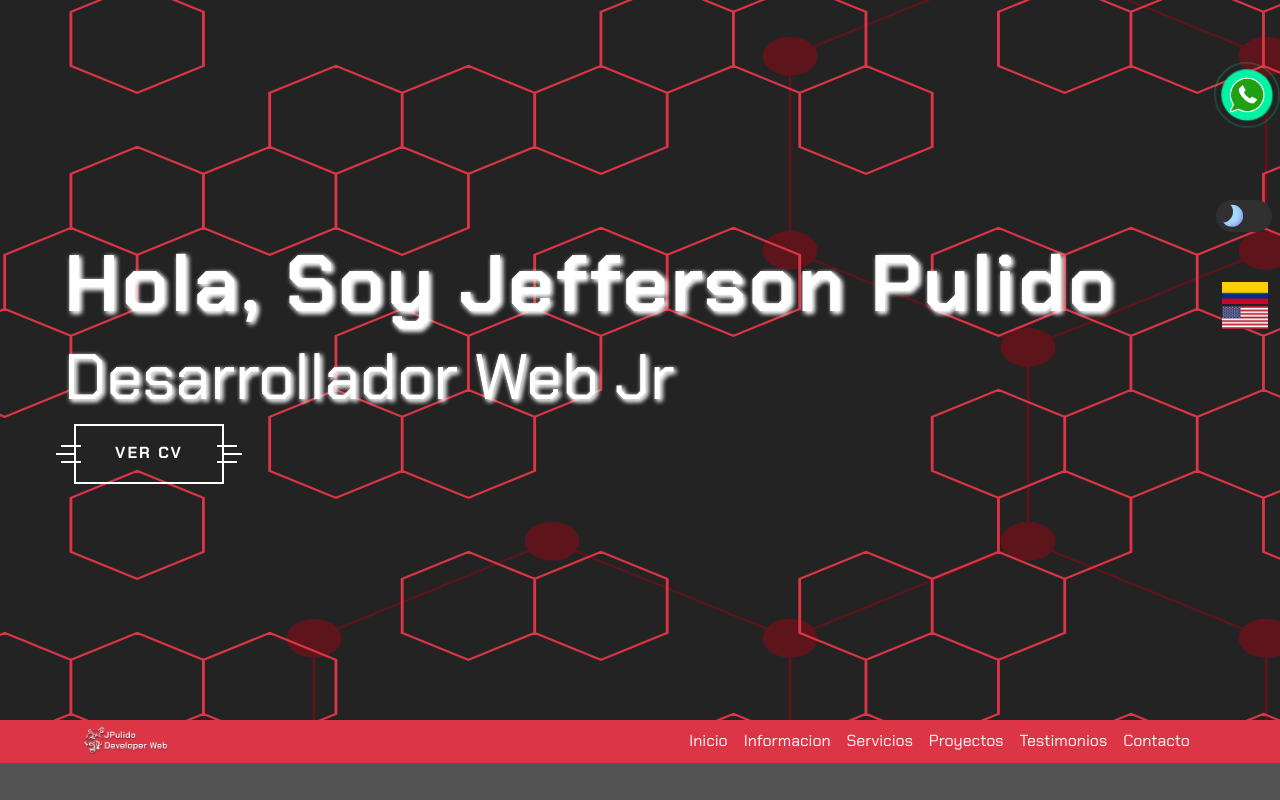
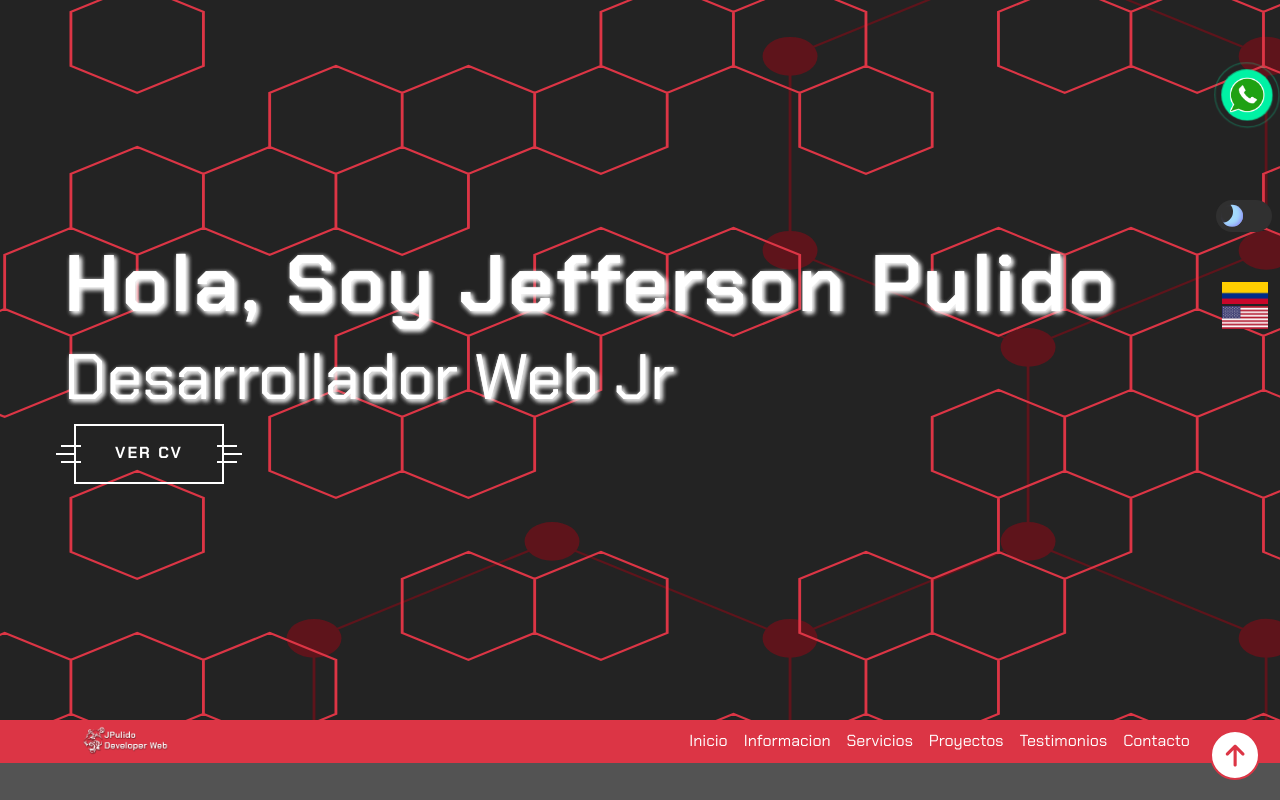
Before and after one commit to JeffersonPulido/PortfolioJP, a React (Vite) app: page / in a window 1280 px wide. Shown: the top 800 px of the page. Built offline with nearby package versions, Linux system fonts and the light colour scheme.

Commit message:
Arrow to up change

```diff
--- /dev/null
+++ b/src/components/upArrow/UpArrow.css
@@ -0,0 +1,35 @@
+.scrollTop {
+    position: fixed;
+    bottom: 20px;
+    z-index: 1500;
+    cursor: pointer;
+    animation: fadeIn 0.3s;
+    transition: opacity 0.4s;
+    right: 20px;
+    left: auto;
+    background: white;
+    padding: 10px;
+    border-radius: 50%;
+    color: var(--coloraccesorios);
+    width: 50px;
+    height: 50px;
+    display: flex;
+    justify-content: center;
+    text-align: center;
+    align-items: center;
+    font-size: 25px;
+    border: 2px solid var(--coloraccesorios);
+}
+
+.scrollTop:hover {
+  opacity: 1;
+}
+
+@keyframes fadeIn {
+  0% {
+    opacity: 0;
+  }
+  100% {
+    opacity: 0.5;
+  }
+}
--- /dev/null
+++ b/src/components/upArrow/UpArrow.jsx
@@ -0,0 +1,29 @@
+
+import React, {useState} from 'react';
+import "./UpArrow.css";
+
+export const UpArrow = () => {
+  const [showScroll, setShowScroll] = useState(false);
+
+  const checkScrollTop = () => {
+    if (!showScroll && window.pageYOffset > 400) {
+      setShowScroll(true);
+    } else if (showScroll && window.pageYOffset <= 400) {
+      setShowScroll(false);
+    }
+  };
+
+  const scrollTop = () => {
+    window.scrollTo({ top: 0, behavior: "smooth" });
+  };
+
+  window.addEventListener("scroll", checkScrollTop);
+
+  return (
+    <>
+      <a href="#">
+        <span data-aos="zoom-in" className="scrollTop fa-solid fa-arrow-up" onClick={scrollTop}></span>
+      </a>
+    </>
+  );
+};
--- a/src/pages/PageInit.jsx
+++ b/src/pages/PageInit.jsx
@@ -10,6 +10,7 @@ import { Contact } from "../components/contact/Contact";
 import { Footer } from "../components/footer/Footer";
 import { SwitchTheme } from "../components/switchTheme/SwitchTheme";
 import { LanguageSwitch } from "../components/languageSwitch/LanguageSwitch";
+import { UpArrow } from "../components/upArrow/UpArrow";
 
 export const PageInit = () => {
   //Evento para inhabilitar clic derecho
@@ -56,6 +57,7 @@ export const PageInit = () => {
       <Footer />
       <SwitchTheme />
       <LanguageSwitch />
+      <UpArrow/>
     </>
   );
 };
```
